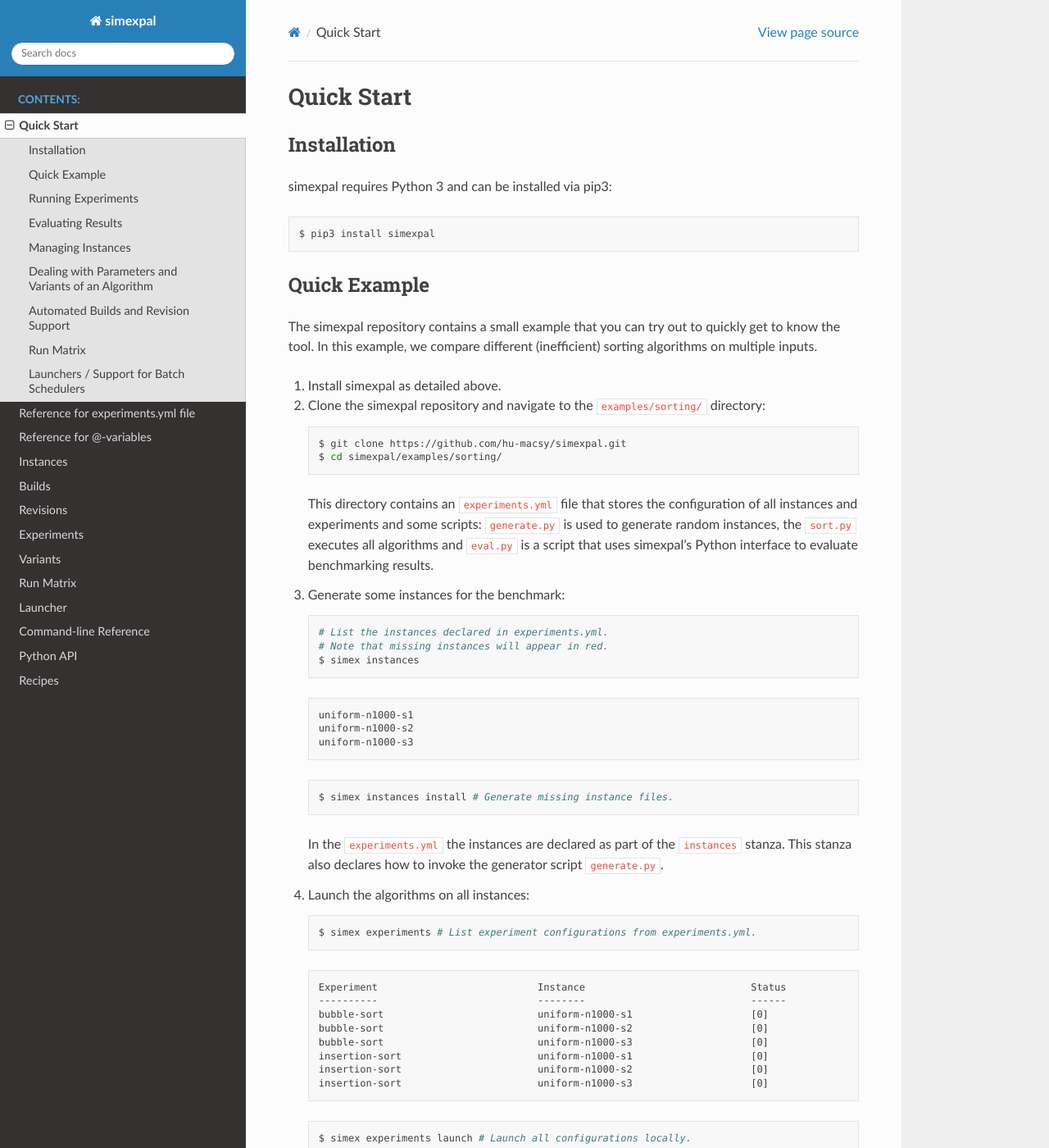
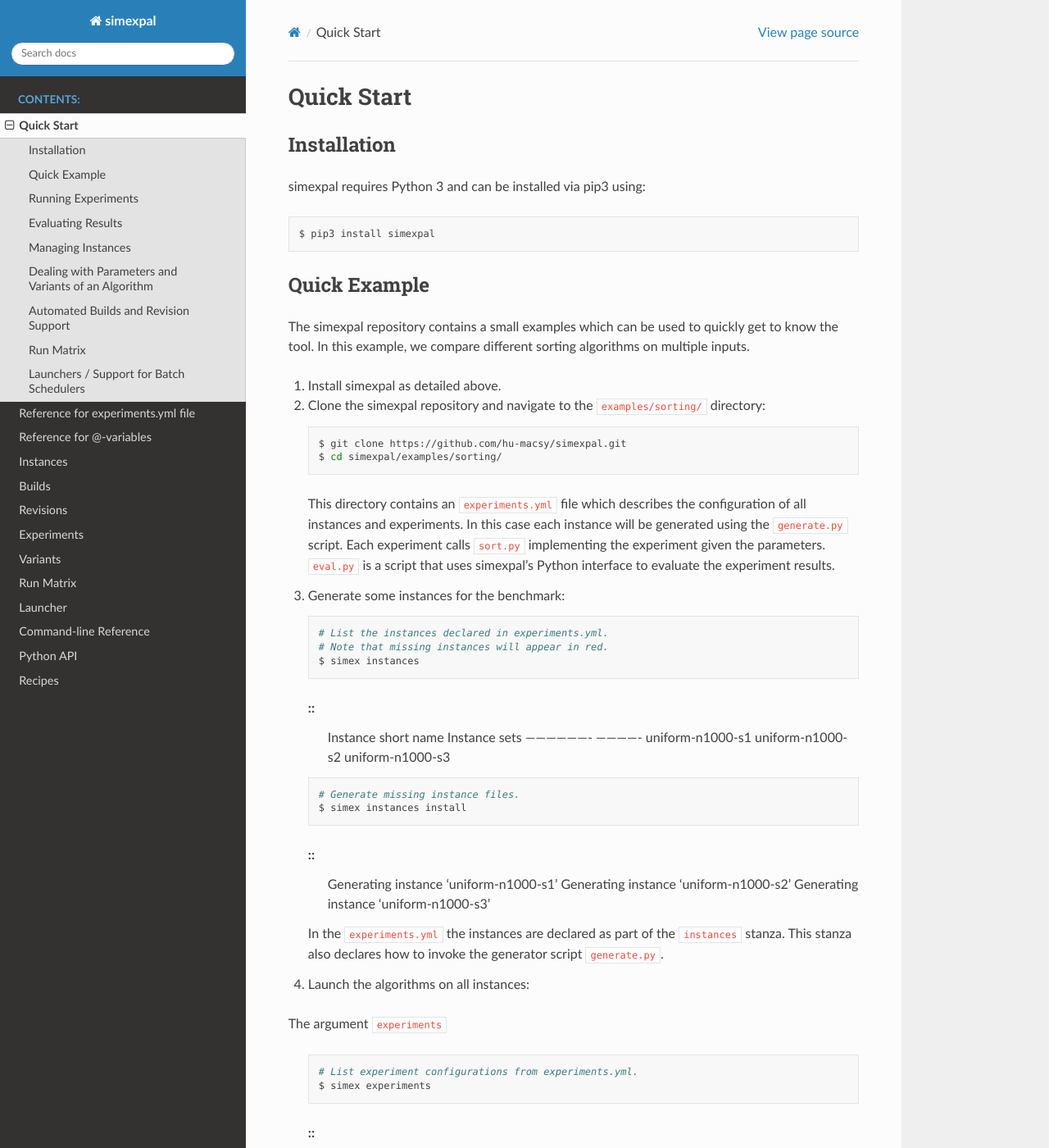
Before and after one commit to hu-macsy/simexpal, a Sphinx documentation site: the page built from docs/quick_start.rst, in a window 1280 px wide and 1400 px high. Shown: the whole window at 82% size. Built offline with Sphinx 7.4.7 and the Read the Docs theme 2.0.0, drawn with Linux system fonts in a browser that asks for light colours; some of the changed text lies outside the part shown.

Commit message:
Starting review of quick start documentation.

```diff
--- a/docs/quick_start.rst
+++ b/docs/quick_start.rst
@@ -8,7 +8,7 @@
 Installation
 ------------
 
-simexpal requires Python 3 and can be installed via pip3:
+simexpal requires Python 3 and can be installed via pip3 using:
 
 .. code-block:: bash
 
@@ -19,8 +19,8 @@
 Quick Example
 -------------
 
-The simexpal repository contains a small example that you can try out to quickly get to know
-the tool. In this example, we compare different (inefficient) sorting algorithms
+The simexpal repository contains a small examples which can be used to quickly
+get to know the tool. In this example, we compare different sorting algorithms
 on multiple inputs.
 
 1.  Install simexpal as detailed above.
@@ -32,11 +32,12 @@
         $ git clone https://github.com/hu-macsy/simexpal.git
         $ cd simexpal/examples/sorting/
 
-    This directory contains an ``experiments.yml`` file that stores the configuration
-    of all instances and experiments and some scripts:
-    ``generate.py`` is used to generate random instances,
-    the ``sort.py`` executes all algorithms and ``eval.py`` is a script that uses
-    simexpal's Python interface to evaluate benchmarking results.
+    This directory contains an ``experiments.yml`` file which describes the
+    configuration of all instances and experiments. In this case each instance
+    will be generated using the ``generate.py`` script. Each experiment calls
+    ``sort.py`` implementing the experiment given the parameters. ``eval.py`` is
+    a script that uses simexpal's Python interface to evaluate the experiment
+    results.
 
 3.  Generate some instances for the benchmark:
 
@@ -47,27 +48,36 @@
         $ simex instances
 
     ::
-
+        Instance short name          Instance sets
+        -------------------          -------------
         uniform-n1000-s1
         uniform-n1000-s2
         uniform-n1000-s3
 
     .. code-block:: bash
 
-        $ simex instances install # Generate missing instance files.
+        # Generate missing instance files.
+        $ simex instances install
+
+    ::
+      Generating instance 'uniform-n1000-s1'
+      Generating instance 'uniform-n1000-s2'
+      Generating instance 'uniform-n1000-s3'
 
     In the ``experiments.yml`` the instances are declared as part of the
-    ``instances`` stanza. This stanza also declares how to invoke the
-    generator script ``generate.py``.
+    ``instances`` stanza. This stanza also declares how to invoke the generator
+    script ``generate.py``.
 
 4.  Launch the algorithms on all instances:
 
+The argument ``experiments``
+
     .. code-block:: bash
 
-        $ simex experiments # List experiment configurations from experiments.yml.
+        # List experiment configurations from experiments.yml.
+        $ simex experiments
 
     ::
-
         Experiment                           Instance                            Status
         ----------                           --------                            ------
         bubble-sort                          uniform-n1000-s1                    [0]
@@ -76,6 +86,7 @@
         insertion-sort                       uniform-n1000-s1                    [0]
         insertion-sort                       uniform-n1000-s2                    [0]
         insertion-sort                       uniform-n1000-s3                    [0]
+        6 experiments in total
 
     .. code-block:: bash
 
```
